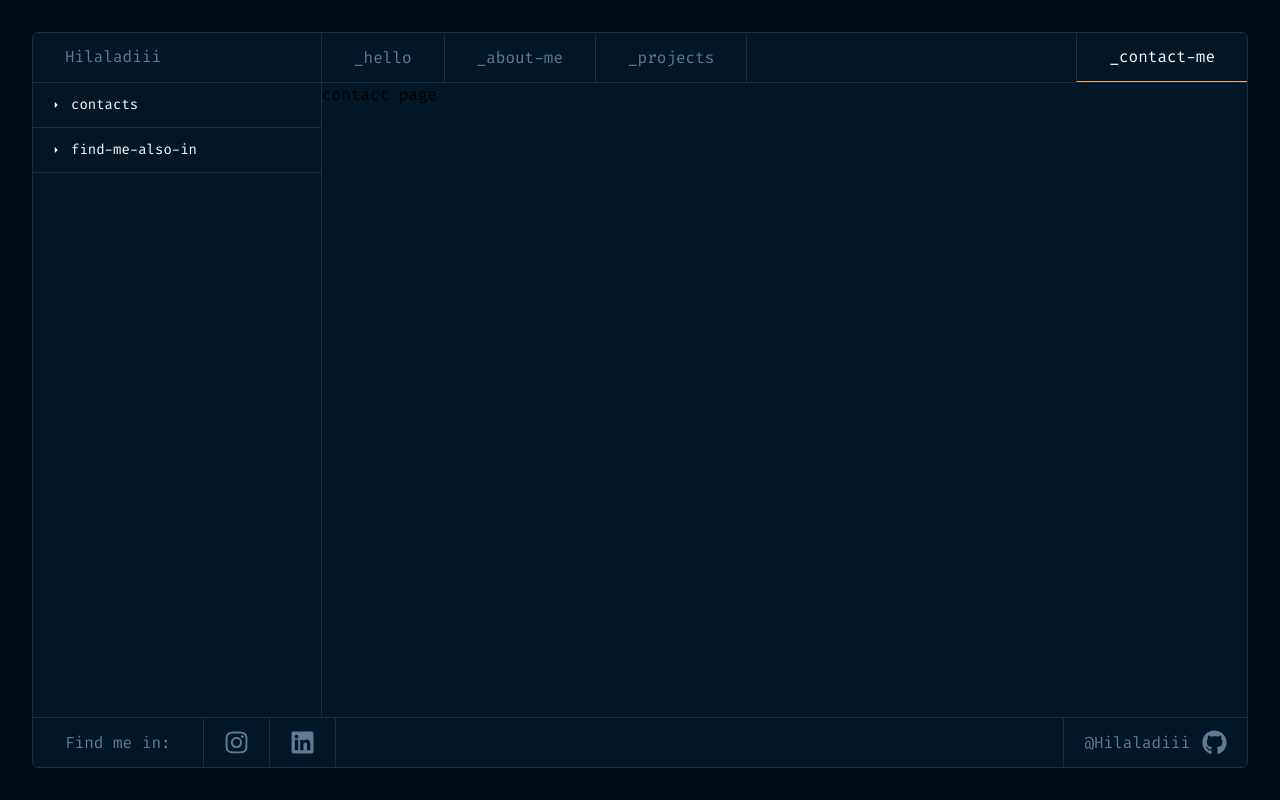
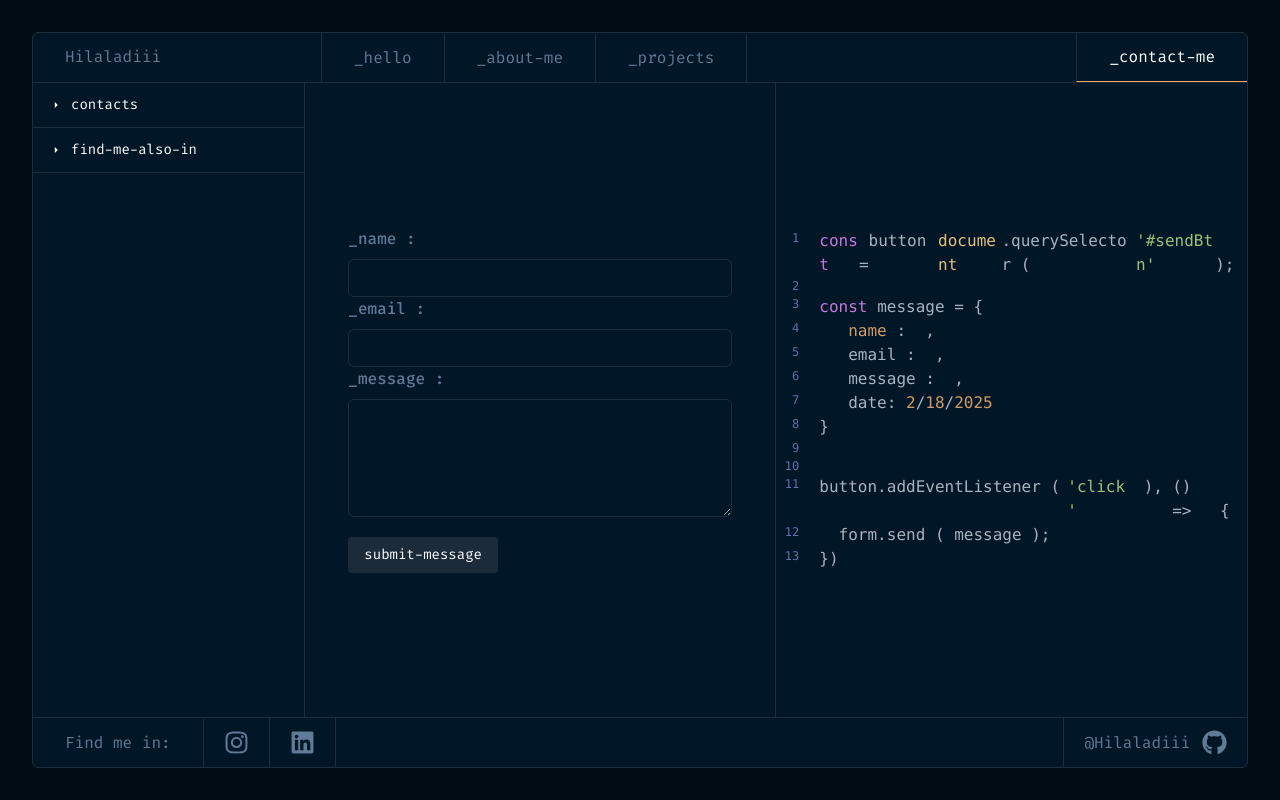
Before and after one commit to Hilaladiii/hilaladiiv2, a Next.js app: page /contact in a window 1280 px wide. Built offline with nearby package versions, Linux system fonts and the light colour scheme.

Commit message:
feat: add form conctact & code contact

```diff
--- a/package.json
+++ b/package.json
@@ -9,6 +9,7 @@
     "lint": "next lint"
   },
   "dependencies": {
+    "@hookform/resolvers": "^4.1.0",
     "@prisma/client": "^6.3.1",
     "@tanstack/react-query": "^5.66.3",
     "@trpc/client": "^11.0.0-rc.768",
@@ -20,6 +21,7 @@
     "next": "15.1.6",
     "react": "^19.0.0",
     "react-dom": "^19.0.0",
+    "react-hook-form": "^7.54.2",
     "react-icons": "^5.4.0",
     "react-syntax-highlighter": "^15.6.1",
     "tailwind-merge": "^3.0.1",
--- a/src/app/contact/page.tsx
+++ b/src/app/contact/page.tsx
@@ -1,10 +1,13 @@
+import CodeContact from "@/components/fragments/CodeContact";
 import ContactInfo from "@/components/fragments/ContactInfo";
+import FormContact from "@/components/fragments/FormContact";
 
 export default function ContactPage() {
   return (
     <div className="w-full h-full flex">
       <ContactInfo />
-      contact page
+      <FormContact />
+      <CodeContact />
     </div>
   );
 }
--- a/src/app/projects/page.tsx
+++ b/src/app/projects/page.tsx
@@ -1,3 +1,5 @@
+import CardProject from "@/components/fragments/CardProject";
+import EmptyStateProject from "@/components/fragments/EmptyStateProject";
 import TabProject from "@/components/fragments/TabProject";
 import { Suspense } from "react";
 
@@ -7,6 +9,10 @@ export default function ProjectPage() {
       <Suspense>
         <TabProject />
       </Suspense>
+      <div className="mt-10 px-5">
+        <CardProject></CardProject>
+        <EmptyStateProject />
+      </div>
     </div>
   );
 }
--- /dev/null
+++ b/src/components/elements/Button.tsx
@@ -0,0 +1,28 @@
+import { cn } from "@/utils/cn";
+import { ButtonHTMLAttributes } from "react";
+
+interface IButton extends ButtonHTMLAttributes<HTMLButtonElement> {
+  children: React.ReactNode;
+  className?: string;
+  fullWidth?: boolean;
+}
+
+export default function Button({
+  children,
+  className,
+  fullWidth = false,
+  ...props
+}: IButton) {
+  return (
+    <button
+      className={cn(
+        "text-sm text-white px-4 py-2 rounded-sm bg-[#1C2B3A] hover:bg-secondary6/50",
+        fullWidth && "w-full",
+        className
+      )}
+      {...props}
+    >
+      {children}
+    </button>
+  );
+}
--- /dev/null
+++ b/src/components/elements/Input.tsx
@@ -0,0 +1,42 @@
+import { InputHTMLAttributes } from "react";
+import {
+  FieldError,
+  FieldValues,
+  Path,
+  UseFormRegister,
+} from "react-hook-form";
+
+interface IInput<T extends FieldValues>
+  extends InputHTMLAttributes<HTMLInputElement> {
+  label: string;
+  register: UseFormRegister<T>;
+  name: Path<T>;
+  errors?: FieldError;
+}
+
+export default function Input<T extends FieldValues>({
+  label,
+  errors,
+  name,
+  register,
+  ...props
+}: IInput<T>) {
+  return (
+    <div className="flex flex-col gap-2">
+      <div>
+        <label htmlFor={name} className="text-base font-medium text-secondary6">
+          {label}
+        </label>
+      </div>
+      <input
+        {...register(name)}
+        id={name}
+        {...props}
+        className="rounded-md border focus:outline-none border-lines text-[#465E77] bg-transparent px-4 py-2 text-sm focus:border-secondary6 focus:[box-shadow:#607b9669_0px_0px_0px_2px]"
+      />
+      {errors && (
+        <span className="mt-0.5 text-xs text-red-500">{errors.message}</span>
+      )}
+    </div>
+  );
+}
--- /dev/null
+++ b/src/components/elements/TextArea.tsx
@@ -0,0 +1,40 @@
+import { TextareaHTMLAttributes } from "react";
+import {
+  FieldError,
+  FieldValues,
+  Path,
+  UseFormRegister,
+} from "react-hook-form";
+
+interface ITextArea<T extends FieldValues>
+  extends TextareaHTMLAttributes<HTMLTextAreaElement> {
+  label: string;
+  register: UseFormRegister<T>;
+  name: Path<T>;
+  errors?: FieldError;
+}
+
+export default function TextArea<T extends FieldValues>({
+  label,
+  errors,
+  name,
+  register,
+  ...props
+}: ITextArea<T>) {
+  return (
+    <div className="flex flex-col gap-2">
+      <label htmlFor={name} className="text-base font-medium text-secondary6">
+        {label}
+      </label>
+      <textarea
+        {...register(name)}
+        id={name}
+        {...props}
+        className="rounded-md border border-lines bg-transparent px-4 py-2 text-sm text-[#465E77] focus:outline-none focus:border-secondary6 focus:[box-shadow:#607b9669_0px_0px_0px_2px]          "
+      />
+      {errors && (
+        <span className="mt-0.5 text-xs text-red-500">{errors.message}</span>
+      )}
+    </div>
+  );
+}
--- a/src/components/fragments/Accordion.tsx
+++ b/src/components/fragments/Accordion.tsx
@@ -17,7 +17,7 @@ export default function Accordion({
   onClick,
 }: AccordionProps) {
   return (
-    <div className="border-b border-lines overflow-hidden">
+    <div className="border-b border-lines overflow-hidden animate-showUp">
       <button
         className="w-full flex gap-2 items-center px-4 py-3  text-white text-sm"
         onClick={onClick}
--- /dev/null
+++ b/src/components/fragments/CodeContact.tsx
@@ -0,0 +1,50 @@
+"use client";
+
+import { useStore } from "@/stores/store";
+import SyntaxHighlighter from "react-syntax-highlighter";
+import { atomOneDark } from "react-syntax-highlighter/dist/esm/styles/hljs";
+
+export default function CodeContact() {
+  const { message } = useStore();
+  const content = `const button = document.querySelector ( '#sendBtn' );
+
+const message = {
+   name : ${message.name} ,
+   email : ${message.email} ,
+   message : ${message.message} ,
+   date: ${new Date().toLocaleDateString()}
+}
+
+
+button.addEventListener ( 'click' ), () => {
+  form.send ( message );
+})`;
+
+  return (
+    <div className="w-1/2 h-full flex justify-center items-center">
+      <SyntaxHighlighter
+        language="javascript"
+        style={atomOneDark}
+        customStyle={{
+          background: "transparent",
+          fontSize: "16px",
+          overflowX: "hidden",
+          wordBreak: "break-word",
+          whiteSpace: "pre-wrap",
+        }}
+        showInlineLineNumbers
+        showLineNumbers
+        lineNumberStyle={{
+          color: "#6272a4",
+          marginRight: "8px",
+          fontSize: "12px",
+        }}
+        wrapLongLines
+        wrapLines
+        className="rounded-md bg-transparent animate-showUp"
+      >
+        {content}
+      </SyntaxHighlighter>
+    </div>
+  );
+}
--- a/src/components/fragments/ContactInfo.tsx
+++ b/src/components/fragments/ContactInfo.tsx
@@ -50,7 +50,7 @@ export default function ContactInfo() {
   };
 
   return (
-    <div className="h-full w-[289px] border-r border-lines">
+    <div className="h-full w-[351px] border-r border-lines">
       {CONTACT_DATA.map((item, index) => (
         <Accordion
           key={index}
--- /dev/null
+++ b/src/components/fragments/FormContact.tsx
@@ -0,0 +1,63 @@
+"use client";
+
+import { SubmitHandler, useForm } from "react-hook-form";
+import { z } from "zod";
+import { zodResolver } from "@hookform/resolvers/zod";
+import Input from "../elements/Input";
+import Button from "../elements/Button";
+import TextArea from "../elements/TextArea";
+import { useStore } from "@/stores/store";
+
+const contactSchema = z.object({
+  name: z.string().min(1, "Name required"),
+  email: z.string().min(1, "Email required").email(),
+  message: z.string().min(1, "Message required"),
+});
+
+type TContact = z.infer<typeof contactSchema>;
+
+export default function FormContact() {
+  const { setMessage } = useStore();
+  const {
+    register,
+    formState: { errors },
+    handleSubmit,
+  } = useForm({
+    resolver: zodResolver(contactSchema),
+  });
+
+  const onSubmit: SubmitHandler<TContact> = (data) => {
+    console.log(data);
+  };
+  return (
+    <div className="w-1/2 items-center flex justify-center border-r border-lines">
+      <form onSubmit={handleSubmit(onSubmit)} className="w-full max-w-sm">
+        <Input
+          label="_name :"
+          register={register}
+          name="name"
+          errors={errors.name}
+          onChange={(e) => setMessage("name", e.target.value)}
+        />
+        <Input
+          label="_email :"
+          register={register}
+          name="email"
+          errors={errors.email}
+          onChange={(e) => setMessage("email", e.target.value)}
+        />
+        <TextArea
+          label="_message :"
+          register={register}
+          name="message"
+          errors={errors.message}
+          onChange={(e) => setMessage("message", e.target.value)}
+          rows={5}
+        />
+        <Button className="mt-5" type="submit">
+          submit-message
+        </Button>
+      </form>
+    </div>
+  );
+}
--- /dev/null
+++ b/src/stores/slices/message-slice.ts
@@ -0,0 +1,24 @@
+import { StateCreator } from "zustand";
+
+export type Message = {
+  name: string;
+  email: string;
+  message: string;
+};
+
+export interface MessageSlice {
+  message: Message;
+  setMessage: (key: keyof Message, value: string) => void;
+}
+
+const defaultMessage = {
+  name: "",
+  email: "",
+  message: "",
+};
+
+export const createMessageSlice: StateCreator<MessageSlice> = (set) => ({
+  message: defaultMessage,
+  setMessage: (key, value) =>
+    set((state) => ({ message: { ...state.message, [key]: value } })),
+});
--- a/src/stores/store.ts
+++ b/src/stores/store.ts
@@ -1,6 +1,8 @@
 import { create } from "zustand";
 import { createSectionSlice, SectionSlice } from "./slices/section-slice";
+import { createMessageSlice, MessageSlice } from "./slices/message-slice";
 
-export const useStore = create<SectionSlice>()((...a) => ({
+export const useStore = create<SectionSlice & MessageSlice>()((...a) => ({
   ...createSectionSlice(...a),
+  ...createMessageSlice(...a),
 }));
```
Also changed, not shown: src/assets/project1.jpg (added), 1 other file (tests, documents, lock files or other folders).
